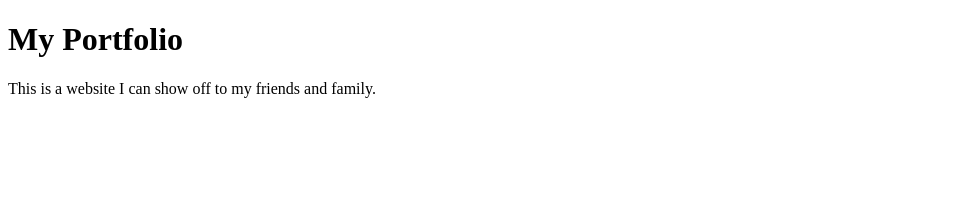
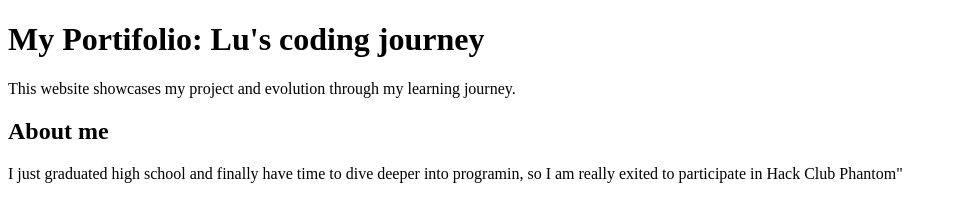
Before and after one commit to luizancard/my_portfolio, a plain HTML site: page index.html in a window 1280 px wide. Shown: the whole page, without its empty margins (0-957 px from the left). Drawn offline with Linux system fonts and the light colour scheme.

Commit message:
change make the page about me

```diff
--- a/index.html
+++ b/index.html
@@ -1,11 +1,11 @@
 <!DOCTYPE html>
 <html>
  <title> Lu's Portifolio </title>
-  <head>
-    <title> My portifolio </title>
-  </head>
+
   <body>
-	<h1> My Portfolio </h1>
-	<p> This is a website I can show off to my friends and family. </p>
+	<h1> My Portifolio: Lu's coding journey </h1>
+	<p> This website showcases my project and evolution through my learning journey.</p>
   </body>
+	<h2> About me </h2>
+	<p> I just graduated high school and finally have time to dive deeper into programin, so I am really exited to participate in Hack Club Phantom" </b>
 </html>
```
